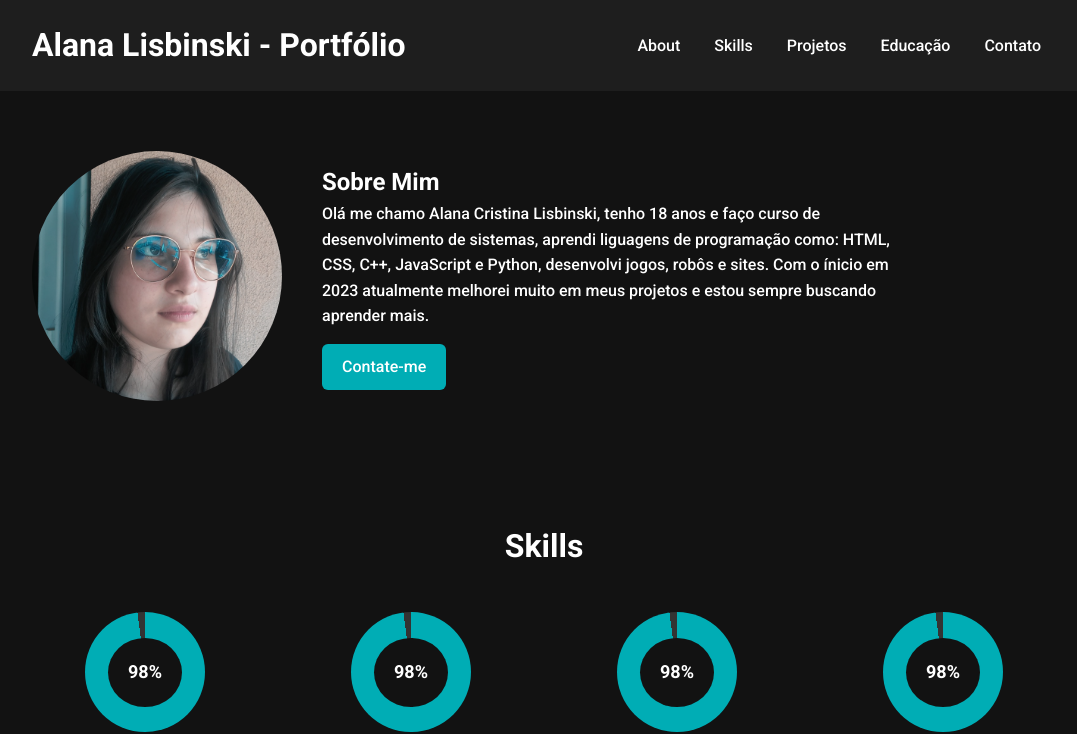
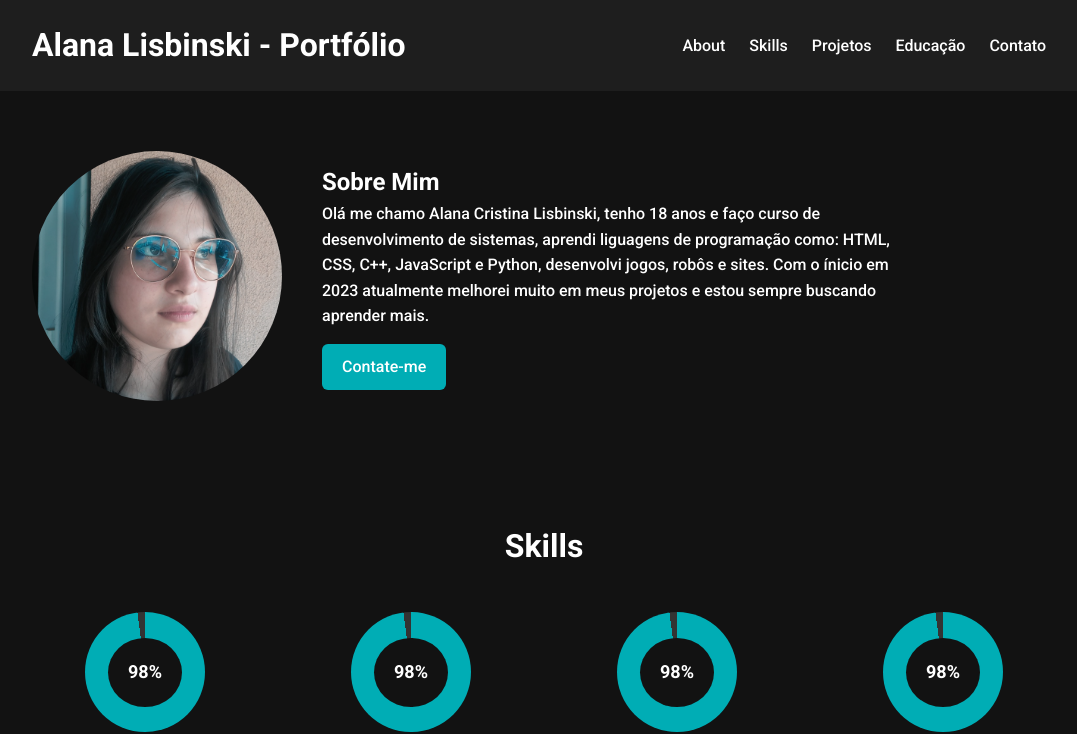
Before and after one commit to alanalisbinski/Portfolio, a plain HTML site: page index.html in a window 1280 px wide. Shown: the top 734 px of the page, without its empty margins (96-1173 px from the left). Drawn offline with nearby package versions, Linux system fonts and the light colour scheme.

Commit message:
Update index.html

```diff
--- a/index.html
+++ b/index.html
@@ -31,7 +31,7 @@
       z-index: 1000;
     }
     header nav a {
-      margin: 0 15px;
+      margin: 5px 10px;
       text-decoration: none;
       color: #fff;
       transition: color .3s;
```
